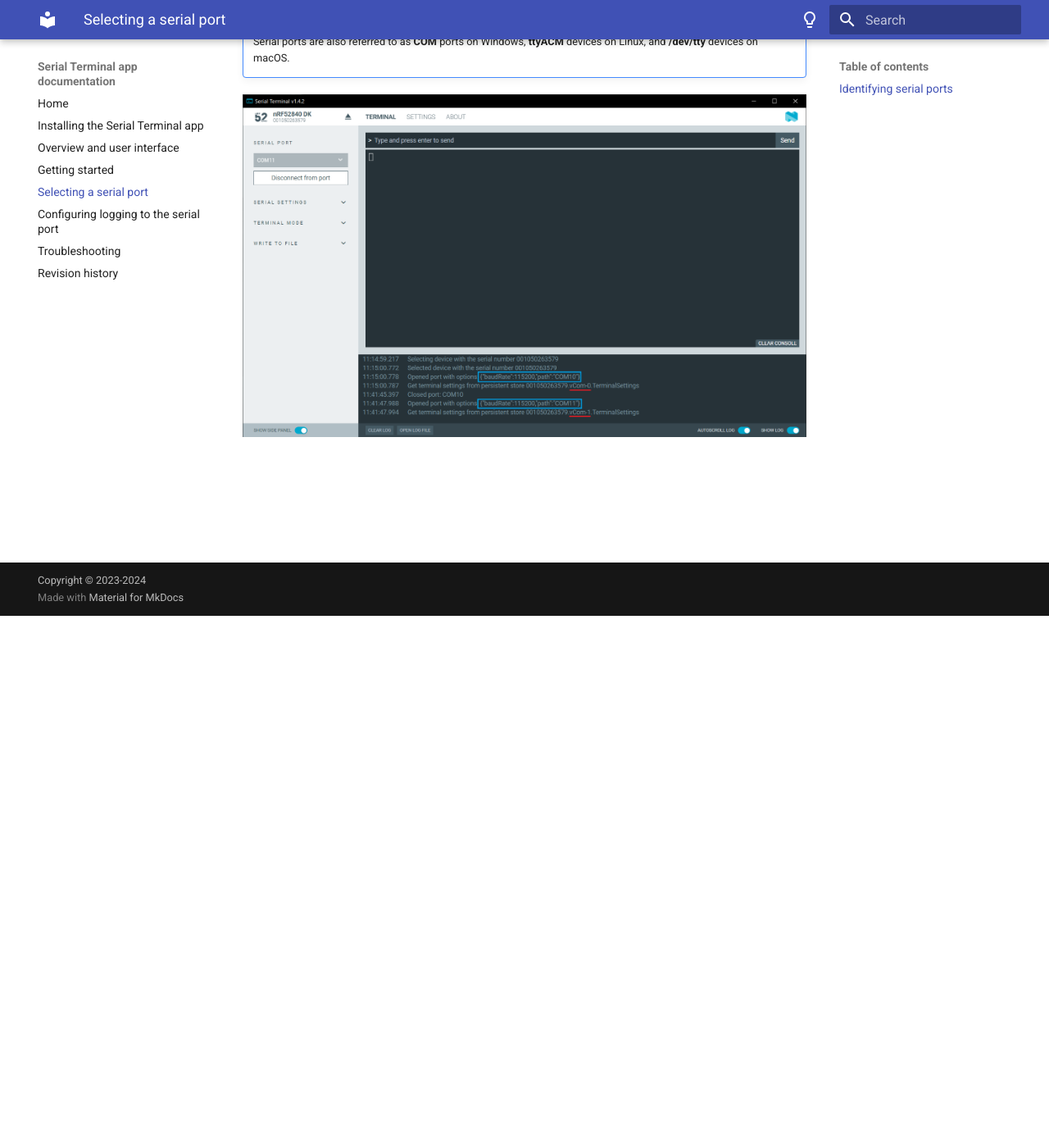
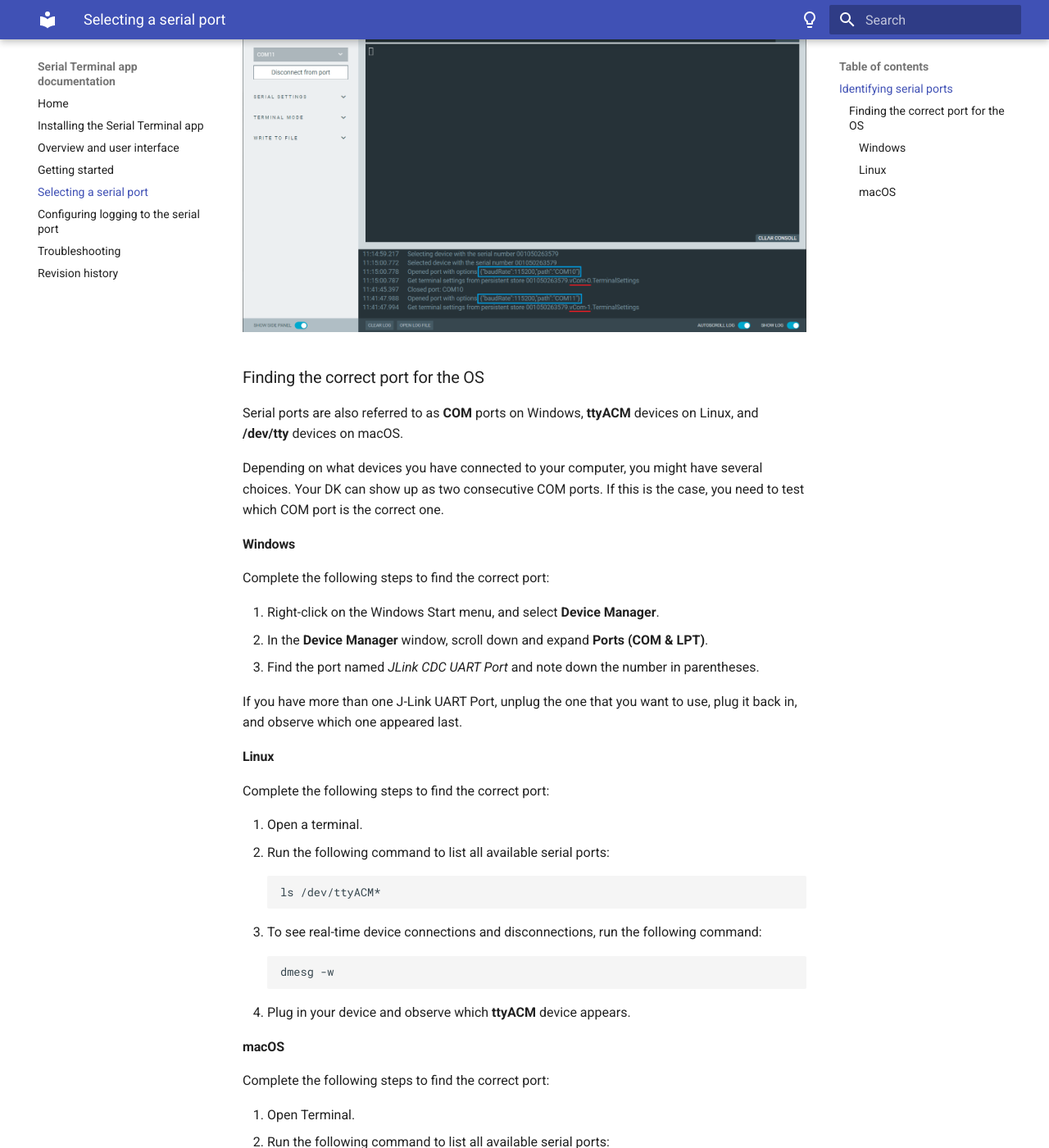
Before and after one commit to NordicSemiconductor/pc-nrfconnect-serial-terminal, an MkDocs documentation site: the page built from doc/docs/selecting_serial_port.md, in a window 1280 px wide and 1400 px high, scrolled down 649 px. Shown: the whole window at 82% size. Built offline with MkDocs 1.6.1 and Material for MkDocs 9.7.7, drawn with Linux system fonts in a browser that asks for light colours; some of the changed text lies outside the part shown.

Commit message:
doc: add info about finding device serial port
Added steps for finding device serial port.
NCD-685.

Signed-off-by: Grzegorz Ferenc <Grzegorz.Ferenc@nordicsemi.no>

````diff
--- a/doc/docs/selecting_serial_port.md
+++ b/doc/docs/selecting_serial_port.md
@@ -9,7 +9,55 @@ See your product's hardware user guide for more information on the device's virt
 
 In the following example, the virtual serial ports indexed 0 and 1 on the nRF52840 DK are mapped to serial ports 10 and 11 respectively on the computer. In the log window of the image, you can see that the serial port `"COM10"` is associated with `vCOM-0` (index 0) on the DK, and `"COM11"` is associated with `vCOM-1`.
 
-!!! note "Note"
-      Serial ports are also referred to as **COM** ports on Windows, **ttyACM** devices on Linux, and **/dev/tty** devices on macOS.
+![Serial ports listed in Serial Terminal on Windows](./screenshots/serial_term_serial_ports.png "Serial ports listed in Serial Terminal on Windows")
 
-![Serial ports listed in Serial Terminal on Windows](./screenshots/serial_term_serial_ports.png "Serial ports listed in Serial Terminal on Windows")
+### Finding the correct port for the OS
+
+Serial ports are also referred to as **COM** ports on Windows, **ttyACM** devices on Linux, and **/dev/tty** devices on macOS.
+
+Depending on what devices you have connected to your computer, you might have several choices.
+Your DK can show up as two consecutive COM ports. If this is the case, you need to test which COM port is the correct one.
+
+#### Windows
+
+Complete the following steps to find the correct port:
+
+1. Right-click on the Windows Start menu, and select **Device Manager**.
+1. In the **Device Manager** window, scroll down and expand **Ports (COM & LPT)**.
+1. Find the port named *JLink CDC UART Port* and note down the number in parentheses.
+
+If you have more than one J-Link UART Port, unplug the one that you want to use, plug it back in, and observe which one appeared last.
+
+#### Linux
+
+Complete the following steps to find the correct port:
+
+1. Open a terminal.
+1. Run the following command to list all available serial ports:
+   ```bash
+   ls /dev/ttyACM*
+   ```
+1. To see real-time device connections and disconnections, run the following command:
+   ```bash
+   dmesg -w
+   ```
+1. Plug in your device and observe which **ttyACM** device appears.
+
+#### macOS
+
+Complete the following steps to find the correct port:
+
+1. Open Terminal.
+1. Run the following command to list all available serial ports:
+   ```bash
+   ls /dev/tty*
+   ```
+1. Run the following command to list device information, including serial numbers:
+   ```bash
+   ioreg -p IOUSB -l -w 0
+   ```
+1. Run the following command to monitor device connections in real time:
+   ```bash
+   log stream --predicate 'subsystem == "com.apple.iokit.IOUSBHostFamily"'
+   ```
+1. Plug in your device and observe which **/dev/tty** device appears.
````
